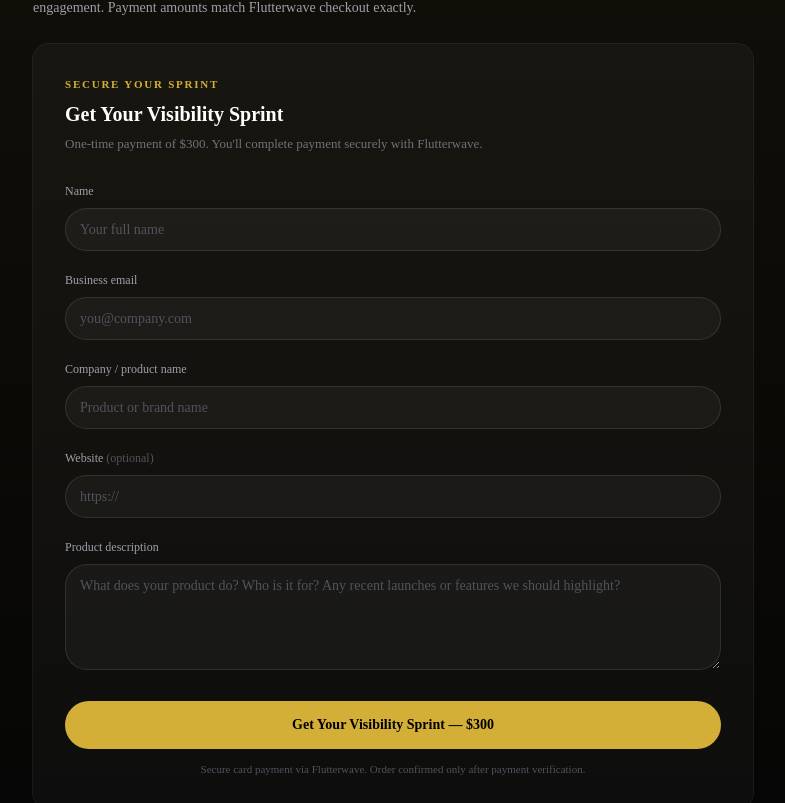
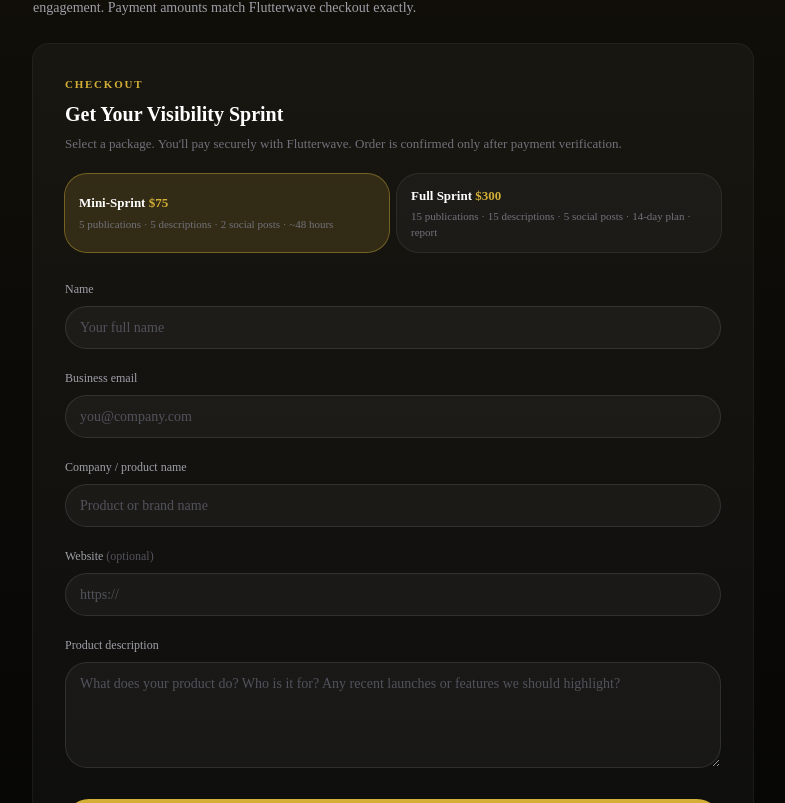
Before and after one commit to ezekielnelson060-hash/omniv-cso, a Next.js app: page /visibility-sprint in a window 1280 px wide. Shown: the part 2077-2880 px from the top of the page, without its empty margins (247-1032 px from the left). Built offline with nearby package versions, Linux system fonts and the light colour scheme; no server answers; the database is empty.

Commit message:
Checkout form: package selector Mini $75 / Full $300

```diff
--- a/src/components/visibility-sprint/checkout-form.tsx
+++ b/src/components/visibility-sprint/checkout-form.tsx
@@ -2,7 +2,26 @@
 
 import { useState } from "react";
 
+type PackageId = "mini" | "full";
+
+const PACKAGES: Record<
+  PackageId,
+  { label: string; price: number; summary: string }
+> = {
+  mini: {
+    label: "Mini-Sprint",
+    price: 75,
+    summary: "5 publications · 5 descriptions · 2 social posts · ~48 hours",
+  },
+  full: {
+    label: "Full Sprint",
+    price: 300,
+    summary: "15 publications · 15 descriptions · 5 social posts · 14-day plan · report",
+  },
+};
+
 export function VisibilitySprintCheckoutForm() {
+  const [pkg, setPkg] = useState<PackageId>("mini");
   const [name, setName] = useState("");
   const [email, setEmail] = useState("");
   const [company, setCompany] = useState("");
@@ -10,6 +29,8 @@ export function VisibilitySprintCheckoutForm() {
   const [description, setDescription] = useState("");
   const [loading, setLoading] = useState(false);
   const [error, setError] = useState<string | null>(null);
+
+  const selected = PACKAGES[pkg];
 
   async function handleSubmit(e: React.FormEvent) {
     e.preventDefault();
@@ -20,6 +41,7 @@ export function VisibilitySprintCheckoutForm() {
         method: "POST",
         headers: { "Content-Type": "application/json" },
         body: JSON.stringify({
+          package: pkg,
           name: name.trim(),
           email: email.trim(),
           company: company.trim(),
@@ -50,15 +72,40 @@ export function VisibilitySprintCheckoutForm() {
       className="rounded-2xl bg-white/[0.03] p-6 ring-1 ring-white/[0.08] md:p-8"
     >
       <p className="text-[11px] font-semibold uppercase tracking-[0.16em] text-omniv-gold">
-        Secure your sprint
+        Checkout
       </p>
       <h2 className="mt-2 text-xl font-semibold text-white">
         Get Your Visibility Sprint
       </h2>
       <p className="mt-1.5 text-[13px] text-zinc-500">
-        One-time payment of $300. You'll complete payment securely with
-        Flutterwave.
+        Select a package. You'll pay securely with Flutterwave. Order is
+        confirmed only after payment verification.
       </p>
+
+      <div className="mt-5 grid gap-2 sm:grid-cols-2">
+        {(["mini", "full"] as PackageId[]).map((id) => {
+          const p = PACKAGES[id];
+          const on = pkg === id;
+          return (
+            <button
+              key={id}
+              type="button"
+              onClick={() => setPkg(id)}
+              className={`rounded-xl px-3.5 py-3 text-left transition ring-1 ${
+                on
+                  ? "bg-omniv-gold/15 ring-omniv-gold/50"
+                  : "bg-white/[0.03] ring-white/10 hover:ring-white/20"
+              }`}
+            >
+              <p className="text-[13px] font-semibold text-white">
+                {p.label}{" "}
+                <span className="text-omniv-gold">${p.price}</span>
+              </p>
+              <p className="mt-1 text-[11px] leading-snug text-zinc-500">{p.summary}</p>
+            </button>
+          );
+        })}
+      </div>
 
       <div className="mt-6 space-y-4">
         <div>
@@ -136,11 +183,13 @@ export function VisibilitySprintCheckoutForm() {
         disabled={loading}
         className="mt-6 flex h-12 w-full items-center justify-center rounded-full bg-omniv-gold text-[14px] font-semibold text-black transition hover:brightness-110 disabled:opacity-60"
       >
-        {loading ? "Redirecting to payment…" : "Get Your Visibility Sprint — $300"}
+        {loading
+          ? "Redirecting to payment…"
+          : `Pay $${selected.price} — ${selected.label}`}
       </button>
       <p className="mt-3 text-center text-[11px] text-zinc-600">
-        Secure card payment via Flutterwave. Order confirmed only after payment
-        verification.
+        Secure card payment via Flutterwave. Charged amount: ${selected.price}{" "}
+        USD one-time.
       </p>
     </form>
   );
```
